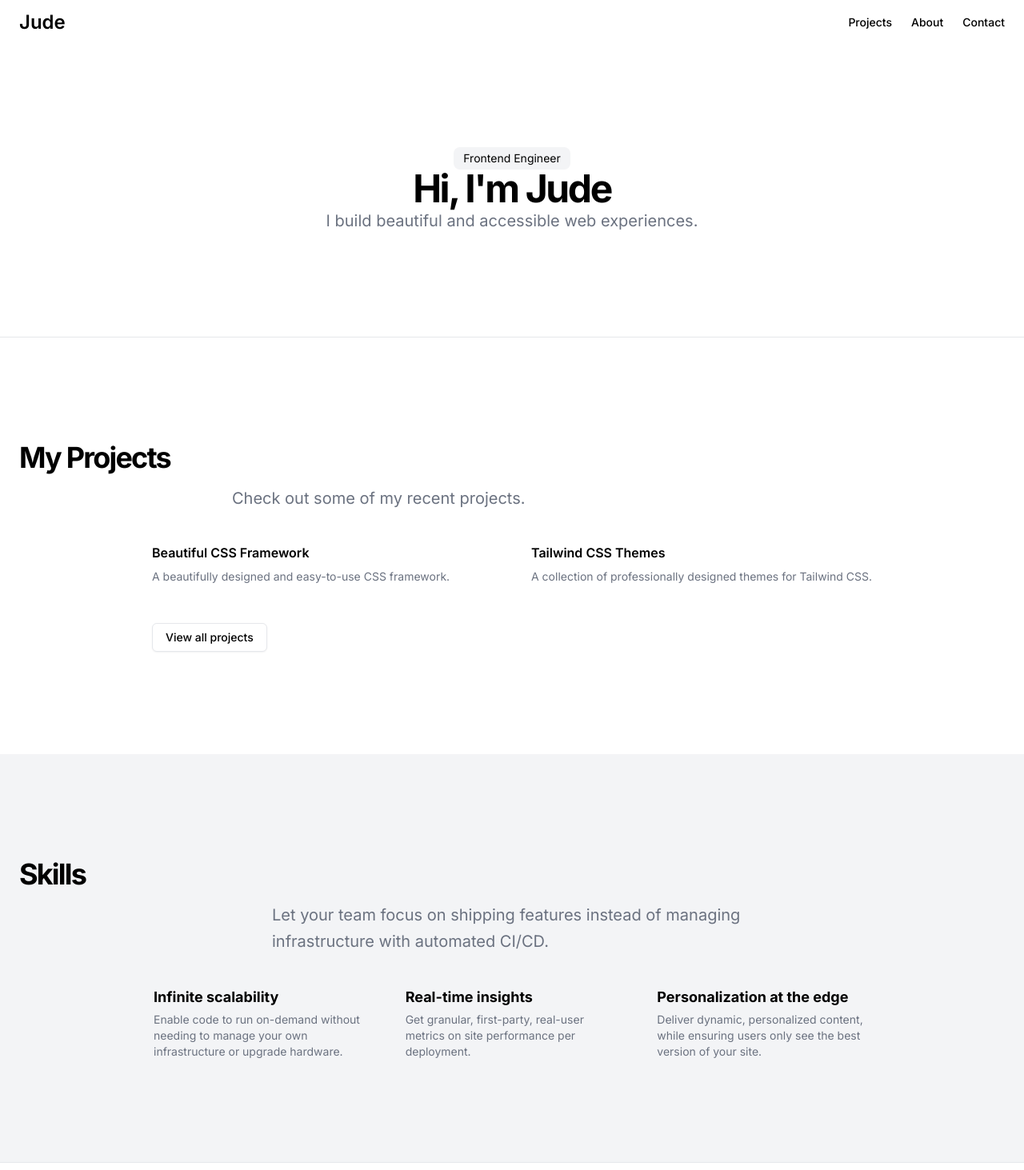
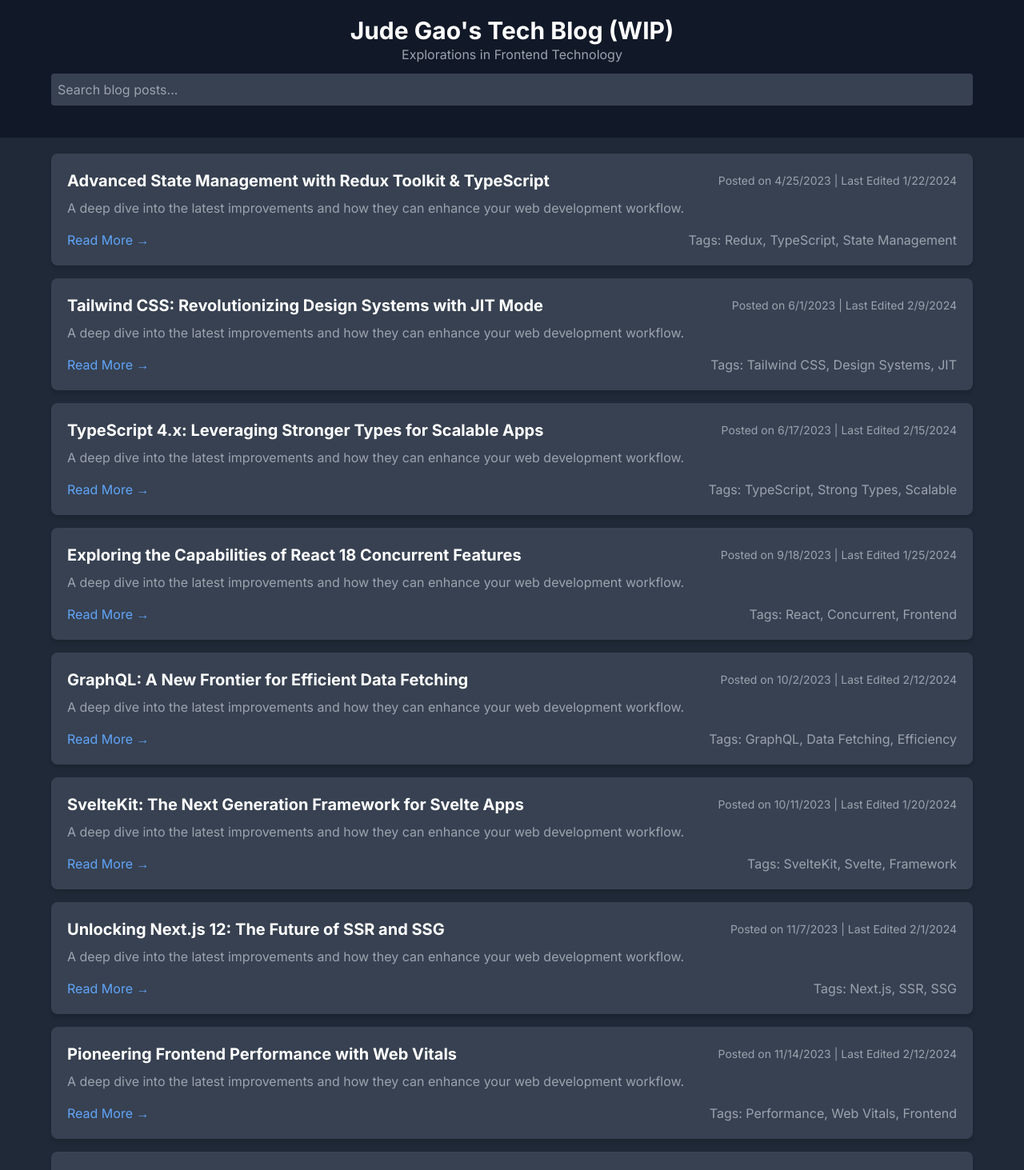
Before and after one commit to gaojude/portfolio, a Next.js app: page / in a window 1280 px wide. Shown: the top 1463 px of the page at 80% size. Built offline with nearby package versions, Linux system fonts and the light colour scheme.

Commit message:
convert to tech blog

```diff
--- a/app/page.tsx
+++ b/app/page.tsx
@@ -1,140 +1,118 @@
-import Link from "next/link";
-
 export default function Component() {
   return (
-    <div className="flex flex-col min-h-[100dvh]">
-      <header className="px-4 lg:px-6 h-14 flex items-center">
-        <Link className="flex items-center justify-center" href="#">
-          <span className="font-semibold text-2xl">Jude</span>
-        </Link>
-        <nav className="ml-auto flex gap-4 sm:gap-6">
-          <Link
-            className="text-sm font-medium hover:underline underline-offset-4"
-            href="#"
+    <div className="dark-mode min-h-screen bg-gray-800 text-white">
+      <header className="text-center p-5 bg-gray-900">
+        <h1 className="text-3xl font-bold">Jude Gao&apos;s Tech Blog (WIP)</h1>
+        <p className="text-gray-400">Explorations in Frontend Technology</p>
+        <div className="max-w-6xl mx-auto mt-3">
+          <div className="mb-5">
+            <input
+              type="text"
+              className="w-full p-2 rounded bg-gray-700 text-white"
+              placeholder="Search blog posts..."
+            />
+          </div>
+        </div>
+      </header>
+      <main className="max-w-6xl mx-auto mt-5">
+        {MOCK_POSTS.map((post) => (
+          <article
+            key={post.title}
+            className="bg-gray-700 p-5 rounded-lg shadow-md mb-4"
           >
-            Projects
-          </Link>
-          <Link
-            className="text-sm font-medium hover:underline underline-offset-4"
-            href="#"
-          >
-            About
-          </Link>
-          <Link
-            className="text-sm font-medium hover:underline underline-offset-4"
-            href="#"
-          >
-            Contact
-          </Link>
-        </nav>
-      </header>
-      <main className="flex-1">
-        <section className="w-full py-12 md:py-24 lg:py-32">
-          <div className="container flex flex-col items-center justify-center gap-4 px-4 md:px-6">
-            <div className="text-center">
-              <div className="inline-block rounded-lg bg-gray-100 px-3 py-1 text-sm dark:bg-gray-800">
-                Frontend Engineer
-              </div>
-              <h1 className="text-3xl font-bold tracking-tighter sm:text-4xl md:text-5xl">
-                Hi, I&apos;m Jude
-              </h1>
-              <p className="max-w-[600px] text-gray-500 md:text-xl/relaxed lg:text-base/relaxed xl:text-xl/relaxed dark:text-gray-400">
-                I build beautiful and accessible web experiences.
-              </p>
+            <div className="flex justify-between items-center mb-2">
+              <h2 className="font-bold text-xl">{post.title}</h2>
+              <span className="text-gray-400 text-sm">
+                Posted on {post.createdAt.toLocaleDateString()} | Last Edited{" "}
+                {post.lastEditedAt.toLocaleDateString()}
+              </span>
             </div>
-          </div>
-        </section>
-        <section className="w-full py-12 md:py-24 lg:py-32 border-t">
-          <div className="container grid items-center gap-4 px-4 md:px-6 lg:gap-10">
-            <div className="space-y-3">
-              <h2 className="text-3xl font-bold tracking-tighter md:text-4xl/tight">
-                My Projects
-              </h2>
-              <p className="mx-auto max-w-[700px] text-gray-500 md:text-xl/relaxed lg:text-base/relaxed xl:text-xl/relaxed dark:text-gray-400">
-                Check out some of my recent projects.
-              </p>
+            <p className="text-gray-400 mb-4">
+              A deep dive into the latest improvements and how they can enhance
+              your web development workflow.
+            </p>
+            <div className="flex justify-between items-center">
+              <a href="#" className="text-blue-400 hover:text-blue-300">
+                Read More →
+              </a>
+              <span className="text-gray-400">
+                Tags: {post.tags.join(", ")}
+              </span>
             </div>
-            <div className="mx-auto grid max-w-5xl items-start gap-6 lg:grid-cols-2 lg:gap-12">
-              <div className="space-y-2">
-                <Link className="font-semibold" href="#">
-                  Beautiful CSS Framework
-                </Link>
-                <p className="text-sm text-gray-500 dark:text-gray-400">
-                  A beautifully designed and easy-to-use CSS framework.
-                </p>
-              </div>
-              <div className="space-y-2">
-                <Link className="font-semibold" href="#">
-                  Tailwind CSS Themes
-                </Link>
-                <p className="text-sm text-gray-500 dark:text-gray-400">
-                  A collection of professionally designed themes for Tailwind
-                  CSS.
-                </p>
-              </div>
-              <div className="flex flex-col items-start space-y-2">
-                <Link
-                  className="inline-flex h-9 items-center justify-center rounded-md border border-gray-200 border-gray-200 bg-white px-4 py-2 text-sm font-medium shadow-sm shadow transition-colors hover:bg-gray-100 hover:text-gray-900 focus-visible:outline-none focus-visible:ring-1 focus-visible:ring-gray-950 disabled:pointer-events-none disabled:opacity-50 dark:border-gray-800 dark:border-gray-800 dark:bg-gray-950 dark:hover:bg-gray-800 dark:hover:text-gray-50 dark:focus-visible:ring-gray-300"
-                  href="#"
-                >
-                  View all projects
-                </Link>
-              </div>
-            </div>
-          </div>
-        </section>
-        <section className="w-full py-12 md:py-24 lg:py-32 bg-gray-100 dark:bg-gray-800">
-          <div className="container grid items-center gap-4 px-4 md:px-6 lg:gap-10">
-            <div className="space-y-3">
-              <h2 className="text-3xl font-bold tracking-tighter md:text-4xl/tight">
-                Skills
-              </h2>
-              <p className="mx-auto max-w-[600px] text-gray-500 md:text-xl/relaxed lg:text-base/relaxed xl:text-xl/relaxed dark:text-gray-400">
-                Let your team focus on shipping features instead of managing
-                infrastructure with automated CI/CD.
-              </p>
-            </div>
-            <div className="mx-auto grid max-w-4xl items-start gap-6 sm:grid-cols-2 md:gap-12 lg:grid-cols-3">
-              <div className="grid gap-1">
-                <h3 className="text-lg font-bold">Infinite scalability</h3>
-                <p className="text-sm text-gray-500 dark:text-gray-400">
-                  Enable code to run on-demand without needing to manage your
-                  own infrastructure or upgrade hardware.
-                </p>
-              </div>
-              <div className="grid gap-1">
-                <h3 className="text-lg font-bold">Real-time insights</h3>
-                <p className="text-sm text-gray-500 dark:text-gray-400">
-                  Get granular, first-party, real-user metrics on site
-                  performance per deployment.
-                </p>
-              </div>
-              <div className="grid gap-1">
-                <h3 className="text-lg font-bold">
-                  Personalization at the edge
-                </h3>
-                <p className="text-sm text-gray-500 dark:text-gray-400">
-                  Deliver dynamic, personalized content, while ensuring users
-                  only see the best version of your site.
-                </p>
-              </div>
-            </div>
-          </div>
-        </section>
+          </article>
+        ))}
       </main>
-      <footer className="flex flex-col gap-2 sm:flex-row py-6 w-full shrink-0 items-center px-4 md:px-6 border-t">
-        <p className="text-xs text-gray-500 dark:text-gray-400">
-          © 2024 Acme Inc. All rights reserved.
-        </p>
-        <nav className="sm:ml-auto flex gap-4 sm:gap-6">
-          <Link className="text-xs hover:underline underline-offset-4" href="#">
-            Terms of Service
-          </Link>
-          <Link className="text-xs hover:underline underline-offset-4" href="#">
-            Privacy
-          </Link>
-        </nav>
+      <footer className="text-center bg-gray-900 mt-5 p-5">
+        <p>&copy; 2024 Jude Gao. All rights reserved.</p>
       </footer>
     </div>
   );
 }
+
+const MOCK_POSTS: Array<{
+  title: string;
+  createdAt: Date;
+  lastEditedAt: Date;
+  tags: string[];
+}> = [
+  {
+    title: "Advanced State Management with Redux Toolkit & TypeScript",
+    createdAt: new Date("2023-04-25"),
+    lastEditedAt: new Date("2024-01-22"),
+    tags: ["Redux", "TypeScript", "State Management"],
+  },
+  {
+    title: "Tailwind CSS: Revolutionizing Design Systems with JIT Mode",
+    createdAt: new Date("2023-06-01"),
+    lastEditedAt: new Date("2024-02-09"),
+    tags: ["Tailwind CSS", "Design Systems", "JIT"],
+  },
+  {
+    title: "TypeScript 4.x: Leveraging Stronger Types for Scalable Apps",
+    createdAt: new Date("2023-06-17"),
+    lastEditedAt: new Date("2024-02-15"),
+    tags: ["TypeScript", "Strong Types", "Scalable"],
+  },
+  {
+    title: "Exploring the Capabilities of React 18 Concurrent Features",
+    createdAt: new Date("2023-09-18"),
+    lastEditedAt: new Date("2024-01-25"),
+    tags: ["React", "Concurrent", "Frontend"],
+  },
+  {
+    title: "GraphQL: A New Frontier for Efficient Data Fetching",
+    createdAt: new Date("2023-10-02"),
+    lastEditedAt: new Date("2024-02-12"),
+    tags: ["GraphQL", "Data Fetching", "Efficiency"],
+  },
+  {
+    title: "SvelteKit: The Next Generation Framework for Svelte Apps",
+    createdAt: new Date("2023-10-11"),
+    lastEditedAt: new Date("2024-01-20"),
+    tags: ["SvelteKit", "Svelte", "Framework"],
+  },
+  {
+    title: "Unlocking Next.js 12: The Future of SSR and SSG",
+    createdAt: new Date("2023-11-07"),
+    lastEditedAt: new Date("2024-02-01"),
+    tags: ["Next.js", "SSR", "SSG"],
+  },
+  {
+    title: "Pioneering Frontend Performance with Web Vitals",
+    createdAt: new Date("2023-11-14"),
+    lastEditedAt: new Date("2024-02-12"),
+    tags: ["Performance", "Web Vitals", "Frontend"],
+  },
+  {
+    title: "Webpack 5: Strategies for Faster Build Times",
+    createdAt: new Date("2023-11-30"),
+    lastEditedAt: new Date("2024-02-08"),
+    tags: ["Webpack", "Build Times", "Optimization"],
+  },
+  {
+    title: "Vue 3 Composition API: Reimagining Reactive Frontends",
+    createdAt: new Date("2024-01-04"),
+    lastEditedAt: new Date("2024-02-09"),
+    tags: ["Vue", "Composition API", "Reactive"],
+  },
+];
```
